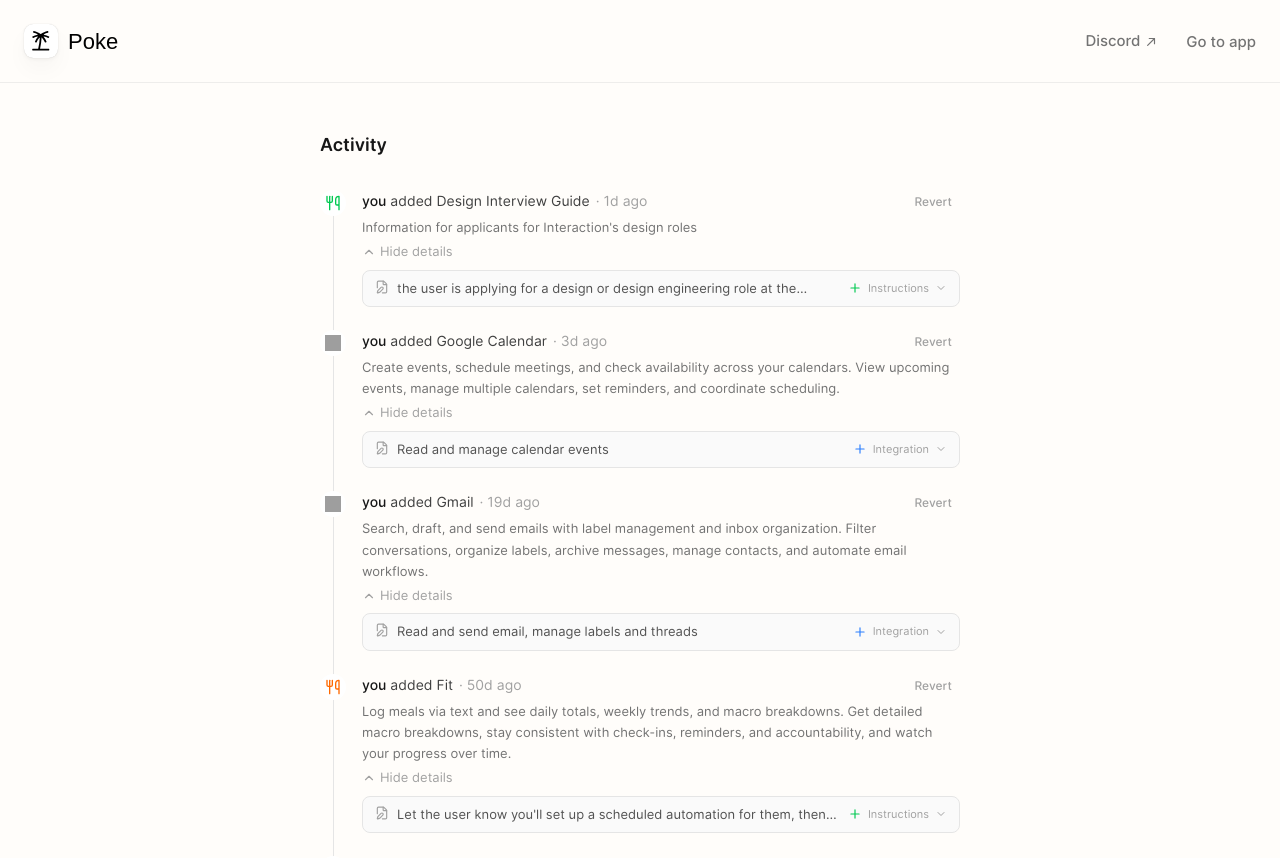
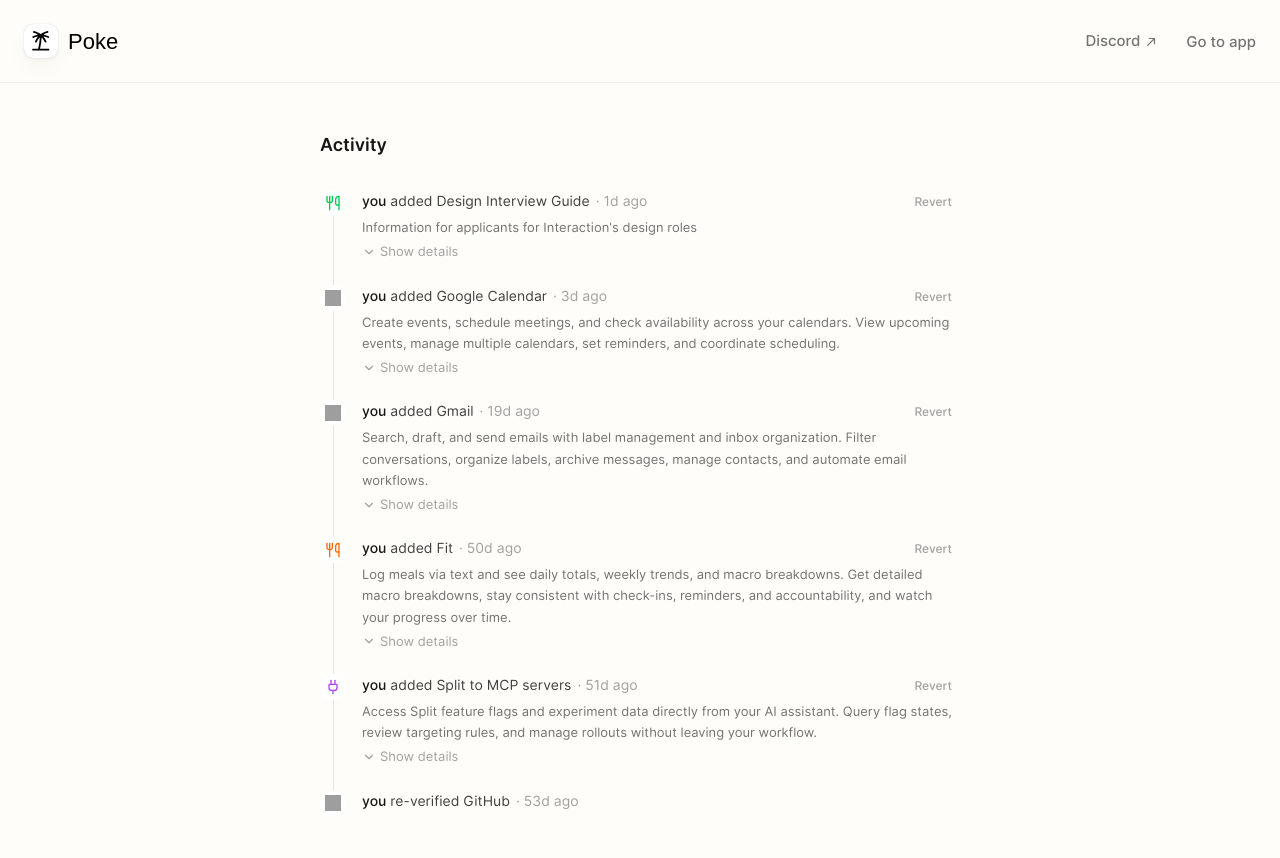
Before and after one commit to mw-171/interaction, a Next.js app: page / in a window 1280 px wide. Shown: the top 858 px of the page. Built offline with nearby package versions, Linux system fonts and the light colour scheme; grey boxes are pictures that could not be loaded; a web font is replaced by a local one.

Commit message:
fix drop down

```diff
--- a/app/components/activity-row.tsx
+++ b/app/components/activity-row.tsx
@@ -75,7 +75,7 @@
   details,
   isLast = false,
 }: ActivityRowProps) {
-  const [showDetails, setShowDetails] = useState(true);
+  const [showDetails, setShowDetails] = useState(false);
   const [expandedItems, setExpandedItems] = useState<Set<string>>(new Set());
 
   const toggleItem = (id: string) => {
@@ -170,39 +170,24 @@
                       typeColorMap[item.typeColor ?? "green"] ??
                       typeColorMap.green;
                     return (
+                      <div
+                        key={item.id}
+                        className={i > 0 ? "border-t border-neutral-200 dark:border-neutral-800" : ""}
+                      >
+                        {/* Header row — always shows truncated preview */}
                         <button
-                        key={item.id}
                           type="button"
                           onClick={() => {
                             toggleItem(item.id);
                             item.onExpand?.();
                           }}
-                        className={`flex w-full items-start gap-2 px-3 py-2 text-left transition-colors duration-150 ease hover:bg-neutral-100 dark:hover:bg-neutral-800/50 ${
-                          i > 0
-                            ? "border-t border-neutral-200 dark:border-neutral-800"
-                            : ""
-                        } ${isExpanded ? "bg-neutral-100/60 dark:bg-neutral-800/30" : ""}`}
+                          className="flex w-full items-start gap-2 px-3 py-2 text-left cursor-pointer transition-colors duration-150 ease hover:bg-neutral-100 dark:hover:bg-neutral-800/50"
                         >
                           <FilePen className="mt-px size-3.5 shrink-0 text-neutral-400 dark:text-neutral-500" />
-                        {/* max-height transition for text expand — opacity layered on top for polish */}
-                        <div
-                          className={`min-w-0 overflow-hidden transition-[max-height,opacity] duration-200 ease-out motion-reduce:transition-none ${
-                            isExpanded
-                              ? "max-h-[500px] opacity-100"
-                              : "max-h-[1.25rem] opacity-100"
-                          }`}
-                        >
-                          <span
-                            className={`text-[13px] text-neutral-600 dark:text-neutral-400 ${
-                              isExpanded
-                                ? "whitespace-pre-wrap break-words"
-                                : "line-clamp-1"
-                            }`}
-                          >
+                          <span className="min-w-0 text-[13px] text-neutral-600 dark:text-neutral-400 line-clamp-1">
                             {item.content}
                           </span>
-                        </div>
-                        <span className="ml-auto flex shrink-0 items-center gap-1.5 self-start pt-px">
+                          <span className="ml-auto flex shrink-0 items-center gap-1.5">
                             <Plus className={`size-3.5 ${iconClass}`} />
                             <span className="text-[11px] text-neutral-400 dark:text-neutral-500">
                               {item.type}
@@ -214,6 +199,28 @@
                             />
                           </span>
                         </button>
+
+                        {/* Expanded content — grid reveal below header */}
+                        <div
+                          className={`grid transition-[grid-template-rows] duration-200 ease-out motion-reduce:transition-none ${
+                            isExpanded
+                              ? "[grid-template-rows:1fr]"
+                              : "[grid-template-rows:0fr]"
+                          }`}
+                        >
+                          <div className="min-h-0 overflow-hidden">
+                            <div className="px-3 pt-1.5 pb-2.5 pl-[30px]">
+                              <p
+                                className={`whitespace-pre-wrap text-[12px] leading-relaxed text-neutral-500 dark:text-neutral-400 transition-opacity duration-150 delay-75 motion-reduce:transition-none ${
+                                  isExpanded ? "opacity-100" : "opacity-0"
+                                }`}
+                              >
+                                {item.content}
+                              </p>
+                            </div>
+                          </div>
+                        </div>
+                      </div>
                     );
                   })}
                 </div>
```
Lines whose indentation alone changed are shown as unchanged.
